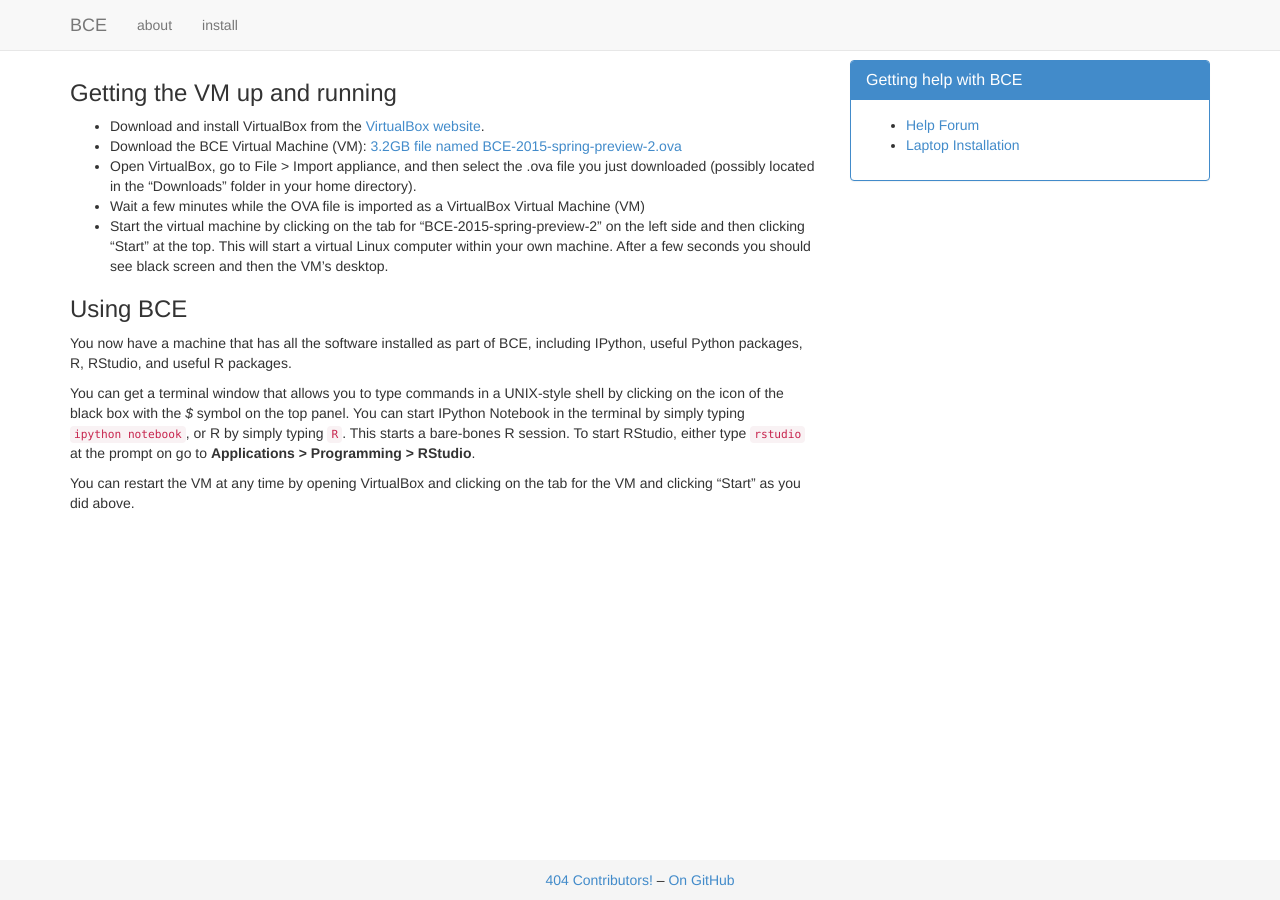
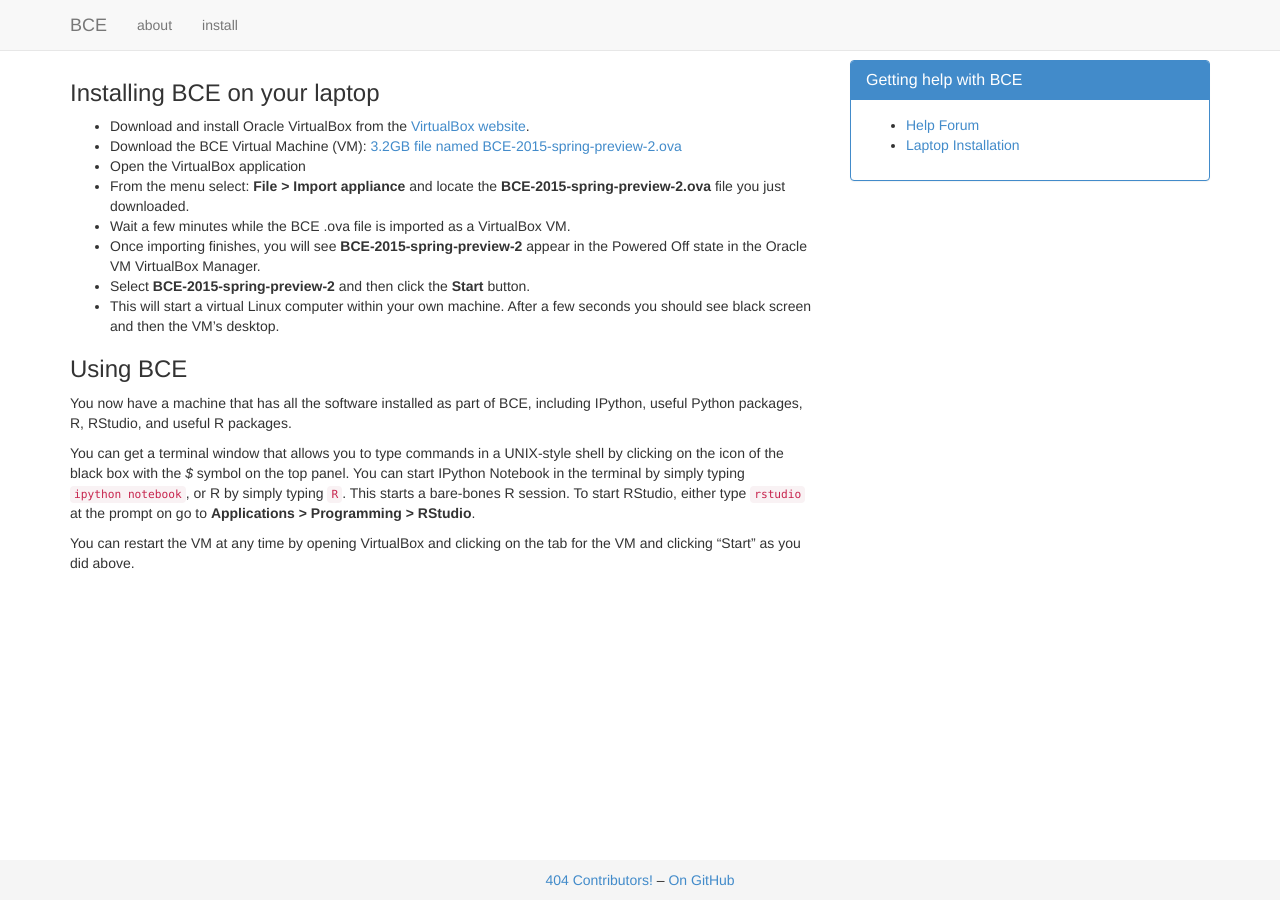
Before and after one commit to ucberkeley/bce-documentation, a Jekyll site: the page built from laptop-installation.md, in a window 1280 px wide. Built offline with Jekyll 4.4.1, drawn with Linux system fonts in a browser that asks for light colours; nearby versions of some CDN libraries; library files that are not in the unit come from our copies; Markdown is read by kramdown in place of the engine named in the settings.

Commit message:
simplified laptop installation

```diff
--- a/laptop-installation.md
+++ b/laptop-installation.md
@@ -2,30 +2,33 @@
 layout: default
 title: Laptop Installation
 ---
-### Getting the VM up and running
+### Installing BCE on your laptop
 
-  * Download and install VirtualBox from the [VirtualBox
+  * Download and install Oracle VirtualBox from the [VirtualBox
     website](https://www.virtualbox.org/wiki/Downloads).
   * Download the BCE Virtual Machine (VM): [3.2GB file named BCE-2015-spring-preview-2.ova](https://docs.google.com/uc?id=0Bz_1EI3c_TA1VzlScXUxaEEwSm8&export=download)
-  * Open VirtualBox, go to File > Import appliance, and then select the .ova file you just downloaded (possibly located in the "Downloads" folder in your home directory).
-  * Wait a few minutes while the OVA file is imported as a VirtualBox Virtual Machine (VM)
-  * Start the virtual machine by clicking on the tab for
-	"BCE-2015-spring-preview-2" on the left side and then clicking
-	"Start" at the top. This will start a virtual Linux computer
-	within your own machine.  After a few seconds you should see black
-	screen and then the VM's desktop.
+  * Open the VirtualBox application
+  * From the menu select: **File > Import appliance** and locate the **BCE-2015-spring-preview-2.ova** file you just downloaded.
+  * Wait a few minutes while the BCE .ova file is imported as a VirtualBox VM.
+  * Once importing finishes, you will see **BCE-2015-spring-preview-2** appear in the Powered Off state in the Oracle VM VirtualBox Manager.
+  * Select **BCE-2015-spring-preview-2** and then click the **Start** button.
+  * This will start a virtual Linux computer within your own machine.
+    After a few seconds you should see black screen and then the VM's
+    desktop.
 
 ### Using BCE
 
-You now have a machine that has all the software installed as part of BCE,
-including IPython, useful Python packages, R, RStudio, and useful R packages.
+You now have a machine that has all the software installed as part of
+BCE, including IPython, useful Python packages, R, RStudio, and useful
+R packages.
 
 You can get a terminal window that allows you to type commands in a
 UNIX-style shell by clicking on the icon of the black box with the *$*
-symbol on the top panel. You can start IPython Notebook in the terminal by
-simply typing `ipython notebook`, or R by simply typing `R`. This starts a
-bare-bones R session. To start RStudio, either type `rstudio` at the prompt
-on go to **Applications > Programming > RStudio**.
+symbol on the top panel. You can start IPython Notebook in the
+terminal by simply typing `ipython notebook`, or R by simply typing
+`R`. This starts a bare-bones R session. To start RStudio, either type
+`rstudio` at the prompt on go to **Applications > Programming >
+RStudio**.
 
-You can restart the VM at any time by opening VirtualBox and clicking on the tab
-for the VM and clicking "Start" as you did above.
+You can restart the VM at any time by opening VirtualBox and clicking
+on the tab for the VM and clicking "Start" as you did above.
```
